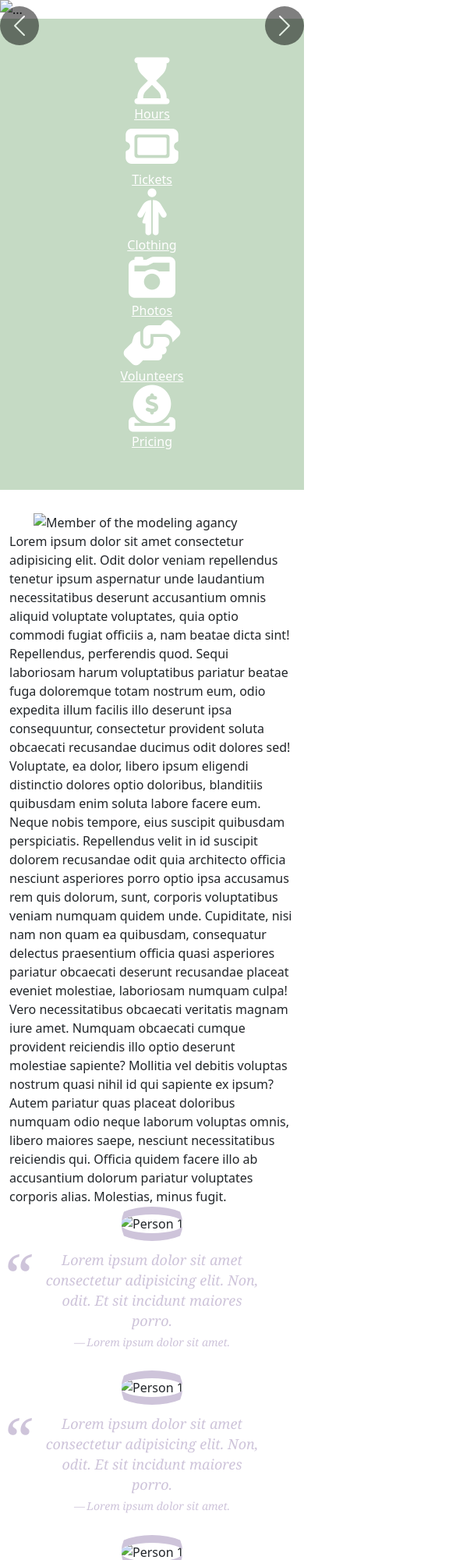
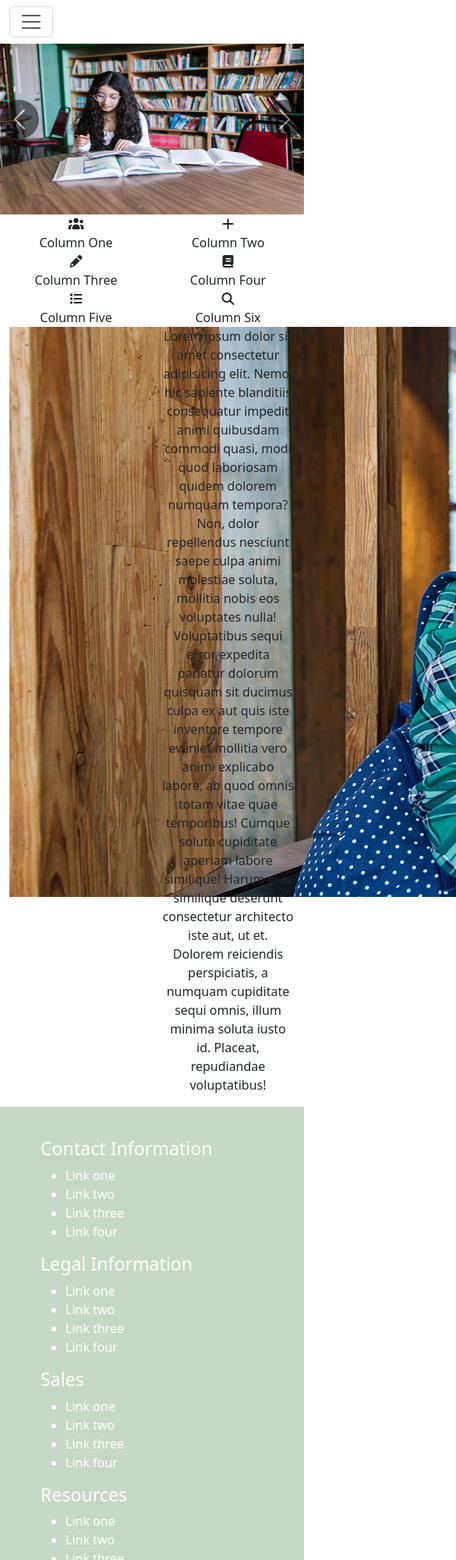
Before and after one commit to HeathConrad/imed-1316-fall-2026, a plain HTML site: page index.html in a window 390 px wide. Shown: the top 2000 px of the page at 78% size, 585 px wide, since content can reach past the window. Drawn offline with nearby package versions, Linux system fonts and the light colour scheme; files whose address does not match are found by name.

Commit message:
Commit Changes

```diff
--- a/index.html
+++ b/index.html
@@ -1,150 +1,150 @@
 <!DOCTYPE html>
 <html lang="en">
+
 <head>
-    <meta charset="UTF-8" />
-    <meta name="viewport" content="width=device-width, initial-scale=1.0" />
-    <title>Raul's Modeling Page</title>
+    <meta charset="UTF-8">
+    <meta name="viewport" content="width=device-width, initial-scale=1.0">
+    <title>Raul Gonzalez</title>
 
     <!-- Bootstrap CDN CSS -->
-    <link href="https://cdn.jsdelivr.net/npm/bootstrap@5.3.3/dist/css/bootstrap.min.css" rel="stylesheet" integrity="sha384-QWTKZyjpPEjISv5WaRU9OFeRpok6YctnYmDr5pNlyT2bRjXh0JMhjY6hW+ALEwIH" crossorigin="anonymous" />
+    <link href="https://cdn.jsdelivr.net/npm/bootstrap@5.3.8/dist/css/bootstrap.min.css" rel="stylesheet"
+        integrity="sha384-sRIl4kxILFvY47J16cr9ZwB07vP4J8+LH7qKQnuqkuIAvNWLzeN8tE5YBujZqJLB" crossorigin="anonymous">
 
-    <!-- Font Awesome CDN CSS -->
-    <link rel="stylesheet" href="https://cdnjs.cloudflare.com/ajax/libs/font-awesome/6.7.2/css/all.min.css" integrity="sha512-Evv84Mr4kqVGRNSgIGL/F/aIDqQb7xQ2vcrdIwxfjThSH8CSR7PBEakCr51Ck+w+/U6swU2Im1vVX0SVk9ABhg==" crossorigin="anonymous" referrerpolicy="no-referrer" />
+
+    <!-- Font Awesome CSS CDN -->
+    <link rel="stylesheet" href="https://cdnjs.cloudflare.com/ajax/libs/font-awesome/7.3.1/css/all.min.css"
+        integrity="sha512-QeR2VH+lsBE5LSAe1Q5EnTBbe7XTBubt8dG93Y7gidSgdMCr8nVqKcfKAMyN96SV8KDbZVTDXChatu5G2KQGzg=="
+        crossorigin="anonymous" referrerpolicy="no-referrer">
 
     <!-- Local CSS -->
     <link href="css/styles.css" rel="stylesheet" />
 
-    <style>
-      h1 {
-        display: none;
-      }
-    </style>
 </head>
+
 <body>
+
+
+
     <!-- begin header -->
     <header-component></header-component>
     <!-- end header -->
 
+
+
     <main>
-      <h1>Raul's Modeling Agency</h1>
         <!-- begin carousel -->
-      <div id="carouselExampleCaptions" class="carousel slide">
-        <div class="carousel-indicators">
-          <button type="button" data-bs-target="#carouselExampleCaptions" data-bs-slide-to="0" class="active" aria-current="true" aria-label="Slide 1"></button>
-          <button type="button" data-bs-target="#carouselExampleCaptions" data-bs-slide-to="1" aria-label="Slide 2"></button>
-          <button type="button" data-bs-target="#carouselExampleCaptions" data-bs-slide-to="2" aria-label="Slide 3"></button>
-        </div>
+        <div id="carouselExample" class="carousel slide">
             <div class="carousel-inner">
                 <div class="carousel-item active">
-            <img src="images/carousel/carousel-1.jpg" class="d-block w-100" alt="..." />
-            <div class="carousel-caption d-none d-md-block">
-              <h5>First slide label</h5>
-              <p>Some representative placeholder content for the first slide.</p>
+                    <img src="1.webp" class="d-block w-100"
+                        alt="First Graphic">
+                </div>
+                <div class="carousel-item">
+                    <img src="2.webp" class="d-block w-100"
+                        alt="Second Graphic">
+                </div>
+                <div class="carousel-item">
+                    <img src="3.webp" class="d-block w-100"
+                        alt="This is the third graphic">
                 </div>
             </div>
-          <div class="carousel-item">
-            <!-- video goes here -->
-            <div class="ratio ratio-16x9">
-              <video autoplay loop muted>
-                <source src="videos/carousel-vid.mp4" type="video/mp4" />
-              </video>
-            </div>
-          </div>
-          <div class="carousel-item">
-            <img src="images/carousel/carousel-2.jpg" class="d-block w-100" alt="..." />
-            <div class="carousel-caption d-none d-md-block">
-              <h5>Third slide label</h5>
-              <p>Some representative placeholder content for the third slide.</p>
-            </div>
-          </div>
-        </div>
-        <button class="carousel-control-prev" type="button" data-bs-target="#carouselExampleCaptions" data-bs-slide="prev">
+            <button class="carousel-control-prev" type="button" data-bs-target="#carouselExample" data-bs-slide="prev">
                 <span class="carousel-control-prev-icon" aria-hidden="true"></span>
                 <span class="visually-hidden">Previous</span>
             </button>
-        <button class="carousel-control-next" type="button" data-bs-target="#carouselExampleCaptions" data-bs-slide="next">
+            <button class="carousel-control-next" type="button" data-bs-target="#carouselExample" data-bs-slide="next">
                 <span class="carousel-control-next-icon" aria-hidden="true"></span>
                 <span class="visually-hidden">Next</span>
             </button>
         </div>
-      <!-- end carouosel -->
+        <!-- end carousel -->
 
-      <!-- Begin Font Awesome Row -->
-      <div class="container-fluid text-center blinn-fa-container">
+
+        <!-- Font Awesome Icons -->
+        <div class="container-fluid text-center font-awesome-icons">
             <div class="row">
-          <div class="col col-12 col-xs-12 col-sm-6 col-md-4 col-lg-3 col-xl-2 col-xxl-2"><i class="fa-solid fa-hourglass-start blinn-fa-icon"></i><br /><a href="#">Hours</a></div>
-          <div class="col col-12 col-xs-12 col-sm-6 col-md-4 col-lg-3 col-xl-2 col-xxl-2"><i class="fa-solid fa-ticket blinn-fa-icon"></i><br /><a href="#">Tickets</a></div>
-          <div class="col col-12 col-xs-12 col-sm-6 col-md-4 col-lg-3 col-xl-2 col-xxl-2"><i class="fa-solid fa-person-half-dress blinn-fa-icon"></i><br /><a href="#">Clothing</a></div>
-          <div class="col col-12 col-xs-12 col-sm-6 col-md-4 col-lg-3 col-xl-2 col-xxl-2"><i class="fa-solid fa-camera-retro blinn-fa-icon"></i><br /><a href="#">Photos</a></div>
-          <div class="col col-12 col-xs-12 col-sm-6 col-md-4 col-lg-3 col-xl-2 col-xxl-2"><i class="fa-solid fa-handshake-angle blinn-fa-icon"></i><br /><a href="#">Volunteers</a></div>
-          <div class="col col-12 col-xs-12 col-sm-6 col-md-4 col-lg-3 col-xl-2 col-xxl-2"><i class="fa-solid fa-circle-dollar-to-slot blinn-fa-icon"></i><br /><a href="#">Pricing</a></div>
+                <div class="col-6 col-xs-6 col-sm-6 col-md-4 col-lg-2 col-xl-2 col-xxl-2">
+                    <i class="fa-solid fa-users"></i>
+                    <br />
+                    Column One
+                </div>
+                <div class="col-6 col-xs-6 col-sm-6 col-md-4 col-lg-2 col-xl-2 col-xxl-2">
+                    <i class="fa-solid fa-plus"></i>
+                    <br />
+                    Column Two
+                </div>
+                <div class="col-6 col-xs-6 col-sm-6 col-md-4 col-lg-2 col-xl-2 col-xxl-2">
+                    <i class="fa-solid fa-pencil"></i>
+                    <br />
+                    Column Three
+                </div>
+
+                <div class="col-6 col-xs-6 col-sm-6 col-md-4 col-lg-2 col-xl-2 col-xxl-2">
+                    <i class="fa-solid fa-book"></i>
+                    <br />
+                    Column Four
+                </div>
+
+                <div class="col-6 col-xs-6 col-sm-6 col-md-4 col-lg-2 col-xl-2 col-xxl-2">
+                    <i class="fa-solid fa-list"></i>
+                    <br />
+                    Column Five
+                </div>
+
+                <div class="col-6 col-xs-6 col-sm-6 col-md-4 col-lg-2 col-xl-2 col-xxl-2">
+                    <i class="fa-solid fa-magnifying-glass"></i>
+                    <br />
+                    Column Six
                 </div>
             </div>
-      <!-- End Font Awesome Row -->
+        </div>
 
-      <!-- Begin Clip Path
-      <div id="custom-clip-path"></div>-->
-      <!-- End Clip Path -->
 
-      <!-- Begin First Paragraph -->
-      <div class="container paragraph-one">
+
+    </main>
+
+    <section>
+        <div class="container p-one text-center">
             <div class="row">
-          <div class="col-12">
-            <p>
-              <img src="images/square/paragraph-one.jpg" class="paragraph-one-img" alt="Member of the modeling agancy" />
-
-              Lorem ipsum dolor sit amet consectetur adipisicing elit. Odit dolor veniam repellendus tenetur ipsum aspernatur unde laudantium necessitatibus deserunt accusantium omnis aliquid voluptate voluptates, quia optio commodi fugiat officiis a, nam beatae dicta sint! Repellendus, perferendis quod. Sequi laboriosam harum voluptatibus pariatur beatae fuga doloremque totam nostrum eum, odio expedita illum facilis illo deserunt ipsa consequuntur, consectetur provident soluta obcaecati recusandae ducimus odit dolores sed! Voluptate, ea dolor, libero ipsum eligendi distinctio dolores optio doloribus, blanditiis quibusdam enim soluta labore facere eum. Neque nobis tempore, eius suscipit quibusdam perspiciatis. Repellendus velit in id suscipit dolorem recusandae odit quia architecto officia nesciunt asperiores porro optio ipsa accusamus rem quis dolorum, sunt, corporis voluptatibus veniam numquam quidem unde. Cupiditate, nisi nam non quam ea quibusdam, consequatur delectus praesentium
-              officia quasi asperiores pariatur obcaecati deserunt recusandae placeat eveniet molestiae, laboriosam numquam culpa! Vero necessitatibus obcaecati veritatis magnam iure amet. Numquam obcaecati cumque provident reiciendis illo optio deserunt molestiae sapiente? Mollitia vel debitis voluptas nostrum quasi nihil id qui sapiente ex ipsum? Autem pariatur quas placeat doloribus numquam odio neque laborum voluptas omnis, libero maiores saepe, nesciunt necessitatibus reiciendis qui. Officia quidem facere illo ab accusantium dolorum pariatur voluptates corporis alias. Molestias, minus fugit.
+                <div class="col-6 col-xs-6 col-md-6 col-lg-6 col-xxl-6">
+                    <img src="4.webp" class="img img-responsive imed-img" />
+                </div>
+                <div class="col-6 col-xs-6 col-md-6 col-lg-6 col-xxl-6">
+                    <p>Lorem ipsum dolor sit amet consectetur adipisicing elit. Nemo, hic sapiente blanditiis
+                        consequatur impedit animi quibusdam commodi quasi, modi quod laboriosam quidem dolorem numquam
+                        tempora? Non, dolor repellendus nesciunt saepe culpa animi molestiae soluta, mollitia nobis eos
+                        voluptates nulla! Voluptatibus sequi error expedita pariatur dolorum quisquam sit ducimus culpa
+                        ex aut quis iste inventore tempore eveniet mollitia vero animi explicabo labore, ab quod omnis
+                        totam vitae quae temporibus! Cumque soluta cupiditate aperiam labore similique! Harum eius
+                        similique deserunt consectetur architecto iste aut, ut et. Dolorem reiciendis perspiciatis, a
+                        numquam cupiditate sequi omnis, illum minima soluta iusto id. Placeat, repudiandae voluptatibus!
                     </p>
                 </div>
             </div>
         </div>
-      <!-- End First Paragraph -->
+    </section>
 
-      <!-- Begin Headshot -->
-      <div class="container text-center headshots">
-        <div class="row">
-          <div class="col col-12 col-xs-12 col-sm-12 col-md-4 col-lg-4 col-xl-4 col-xxl-4">
-            <img src="/images/square/person-1.jpg" class="cropped" alt="Person 1" />
-            <br />
-            <blockquote>
-              Lorem ipsum dolor sit amet consectetur adipisicing elit. Non, odit. Et sit incidunt maiores porro.
-              <cite>Lorem ipsum dolor sit amet.</cite>
-            </blockquote>
-          </div>
-          <div class="col col-12 col-xs-12 col-sm-12 col-md-4 col-lg-4 col-xl-4 col-xxl-4">
-            <img src="/images/square/person-2.jpg" class="cropped" alt="Person 1" />
-            <br />
-            <blockquote>
-              Lorem ipsum dolor sit amet consectetur adipisicing elit. Non, odit. Et sit incidunt maiores porro.
-              <cite>Lorem ipsum dolor sit amet.</cite>
-            </blockquote>
-          </div>
-          <div class="col col-12 col-xs-12 col-sm-12 col-md-4 col-lg-4 col-xl-4 col-xxl-4">
-            <img src="/images/square/person-3.jpg" class="cropped" alt="Person 1" />
-            <br />
-            <blockquote>
-              Lorem ipsum dolor sit amet consectetur adipisicing elit. Non, odit. Et sit incidunt maiores porro.
-              <cite>Lorem ipsum dolor sit amet.</cite>
-            </blockquote>
-          </div>
-        </div>
-      </div>
-      <!-- End Headshot -->
-    </main>
 
     <!-- begin footer -->
     <footer-component></footer-component>
     <!-- end footer -->
+
+
     <section>
         <!-- Bootstrap CDN JS -->
-      <script src="https://cdn.jsdelivr.net/npm/bootstrap@5.3.3/dist/js/bootstrap.bundle.min.js" integrity="sha384-YvpcrYf0tY3lHB60NNkmXc5s9fDVZLESaAA55NDzOxhy9GkcIdslK1eN7N6jIeHz" crossorigin="anonymous"></script>
+        <script src="https://cdn.jsdelivr.net/npm/bootstrap@5.3.8/dist/js/bootstrap.bundle.min.js"
+            integrity="sha384-FKyoEForCGlyvwx9Hj09JcYn3nv7wiPVlz7YYwJrWVcXK/BmnVDxM+D2scQbITxI"
+            crossorigin="anonymous"></script>
+
+
 
       <!-- Local JS File with Header -->
-      <script src="components/js/header.js"></script>
+      <script src="js/header.js"></script>
 
       <!-- Local JS File with Footer -->
-      <script src="components/js/footer.js"></script>
+      <script src="js/footer.js"></script>
+
     </section>
 </body>
+
 </html>
```
Lines whose indentation alone changed are shown as unchanged.
